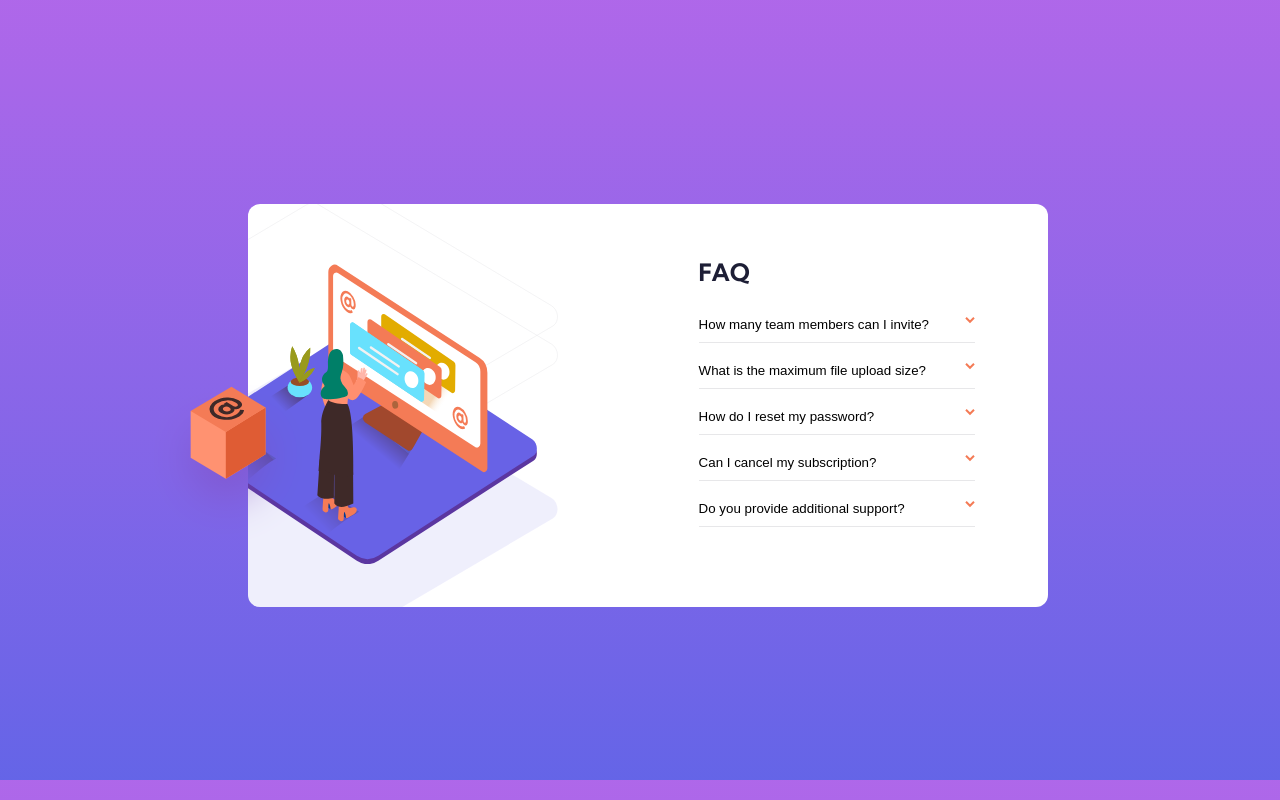
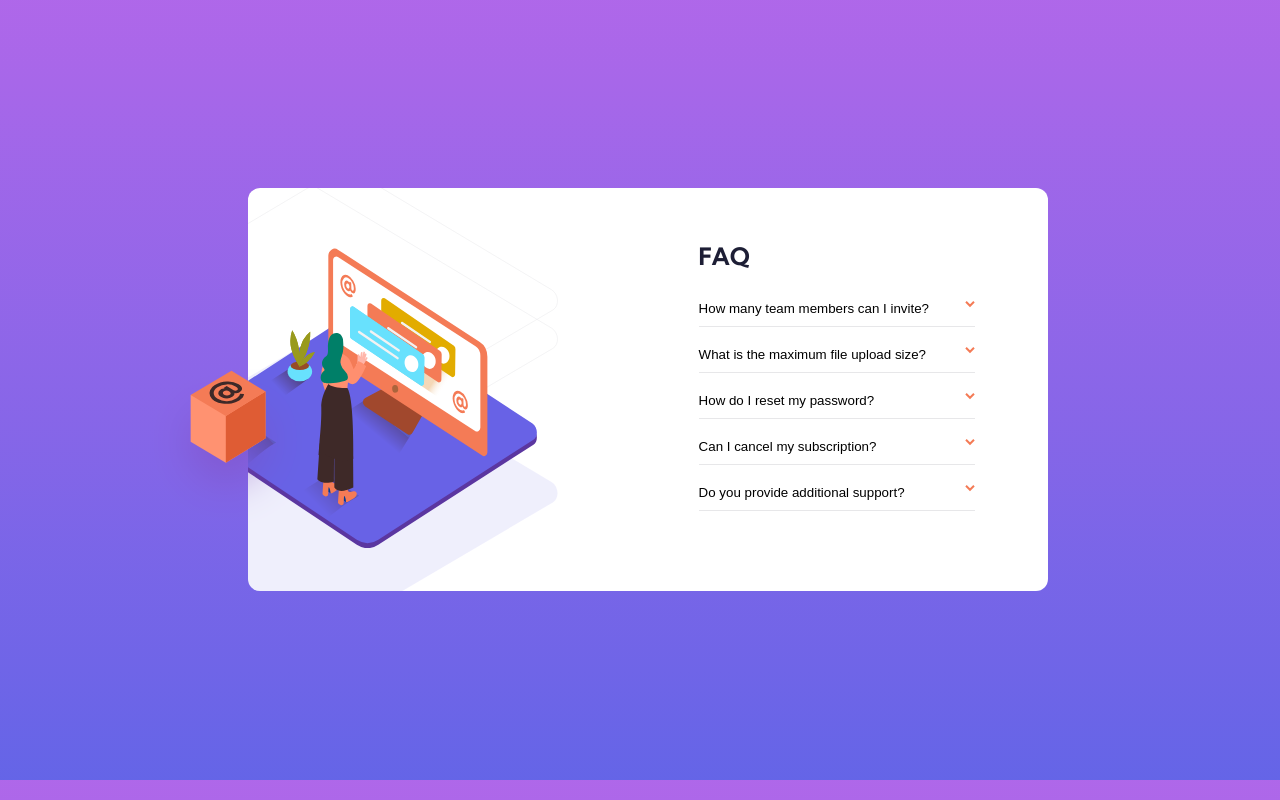
Before and after one commit to jimavictor/FAQ-accordion-card-main, a plain HTML site: page index.html in a window 1280 px wide. Drawn offline with Linux system fonts and the light colour scheme.

Commit message:
Update style.css

```diff
--- a/style.css
+++ b/style.css
@@ -4,8 +4,10 @@
   box-sizing: border-box;
 }
 body {
-  min-height: 120vh;
+  min-height: 100vh;
   width: 100vw;
+  margin-top: 5rem;
+  padding-bottom: 2rem;
   font-size: 12px;
   color: hsl(238, 29%, 16%);
   font-family: "Kumbh Sans", sans-serif;
@@ -67,6 +69,7 @@ h1 {
   top: -115px;
   width: 80%;
   margin-bottom: -50px;
+  /* margin-top: 50px; */
 }
 .illustration-woman-desktop {
   display: none;
@@ -92,7 +95,7 @@ h1 {
 }
 @media screen and (min-width: 425px) {
   body {
-    min-height: 140vh;
+    min-height: 100vh;
   }
   .body-container {
     max-width: 400px;
```
